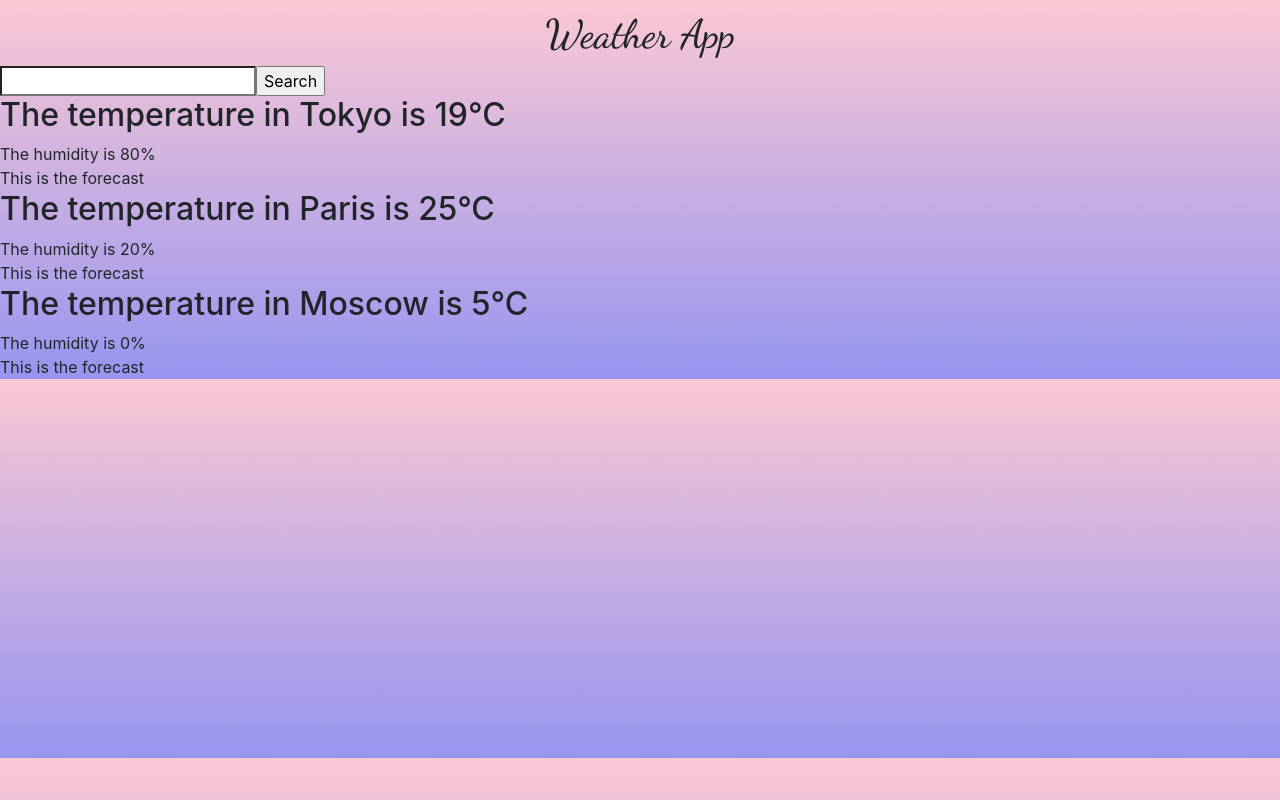
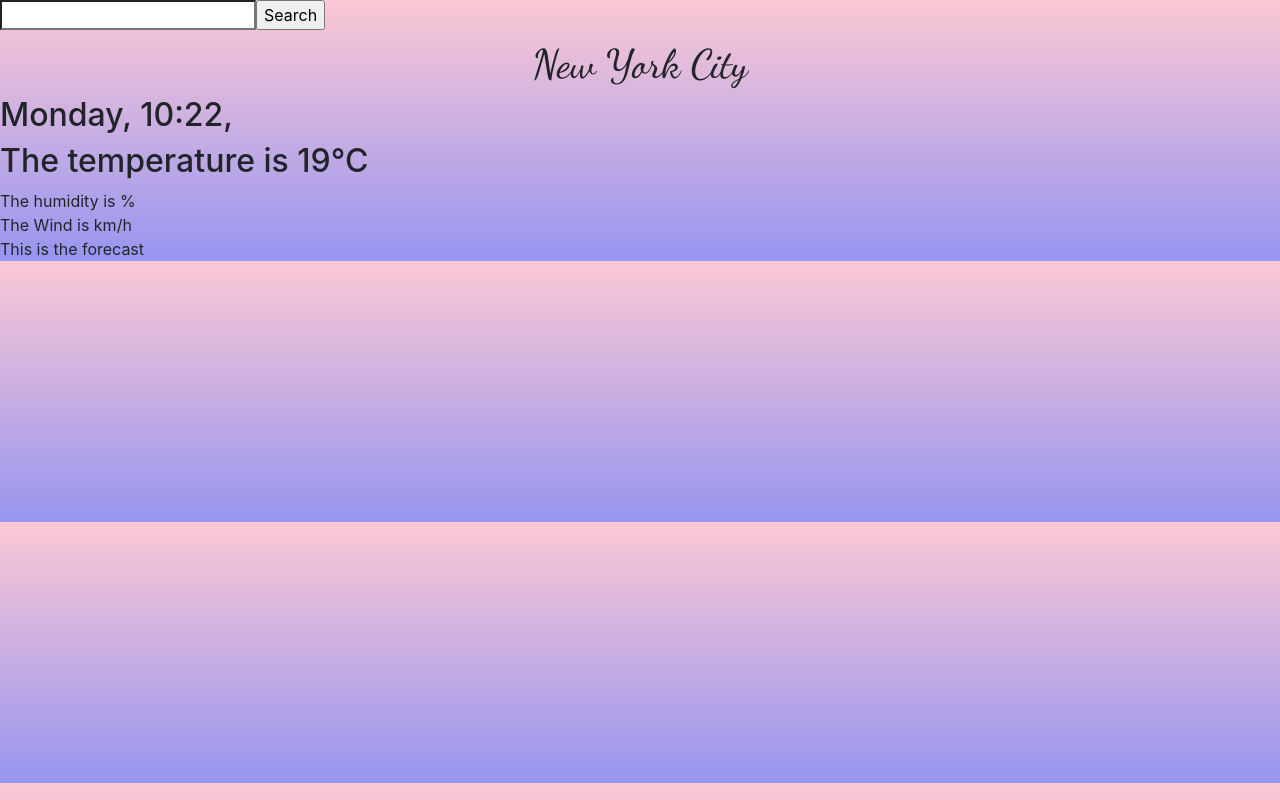
Before and after one commit to remyq7/React, a React (Create React App) app: page / in a window 1280 px wide. Built offline with nearby package versions, Linux system fonts and the light colour scheme.

Commit message:
Make wind.js, temperature.js, add information in index.js

```diff
--- a/src/Temperature.js
+++ b/src/Temperature.js
@@ -1,14 +1,14 @@
 import React from "react";
 import Humidity from "./Humidity.js";
 import Forecast from "./Forecast.js";
+import Wind from "./Wind.js";
 
 export default function Temperature(props) {
   return (
     <div className="Temperature">
-      <h2>
-        The temperature in {props.city} is {props.value}°C
-      </h2>
+      <h2>The temperature is {props.value}°C</h2>
       <Humidity value={props.humidity} />
+      <Wind value={props.wind} />
       <Forecast />
     </div>
   );
--- /dev/null
+++ b/src/Wind.js
@@ -0,0 +1,5 @@
+import React from "react";
+
+export default function Wind(props) {
+  return <div className="Wind">The Wind is {props.value}km/h</div>;
+}
--- a/src/index.js
+++ b/src/index.js
@@ -4,18 +4,17 @@ import Temperature from "./Temperature.js";
 import Humidity from "./Humidity.js";
 import Forecast from "./Forecast.js";
 import Search from "./Search.js";
+import Wind from "./Wind.js";
 import "./styles.css";
 
 function App() {
   return (
     <div className="weather-app">
-      <h1>Weather App </h1>
       <Search />
-      <Temperature value={19} city="Tokyo" humidity={80} />
-      <Temperature value={25} city="Paris" humidity={20} />
-      <Temperature value={5} city="Moscow" humidity={0} />
+      <h1>New York City </h1>
+      <h2>Monday, 10:22,</h2>
 
-      <form></form>
+      <Temperature value={19} />
     </div>
   );
 }
```
